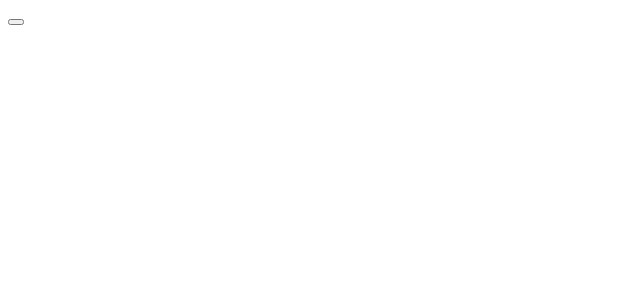
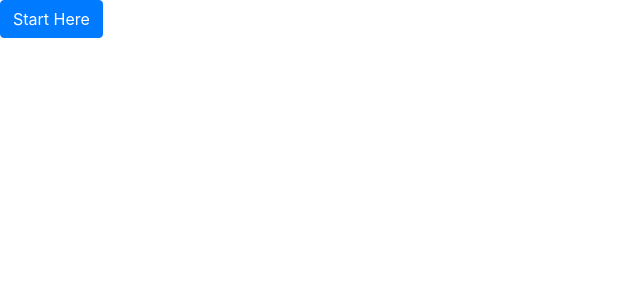
Before and after one commit to surajverma2587/google-books-client, a React (Create React App) app: page / in a window 1280 px wide. Shown: the top 300 px of the page, without its empty margins (0-640 px from the left). Built offline with nearby package versions, Linux system fonts and the light colour scheme.

Commit message:
import styles and update button

```diff
--- a/src/App.js
+++ b/src/App.js
@@ -4,7 +4,7 @@
 const App = () => {
   return (
     <div>
-      <Button />
+      <Button variant="primary">Start Here</Button>
     </div>
   );
 };
--- a/src/index.js
+++ b/src/index.js
@@ -3,4 +3,6 @@
 
 import App from "./App";
 
+import "bootstrap/dist/css/bootstrap.min.css";
+
 ReactDOM.render(<App />, document.getElementById("root"));
```
